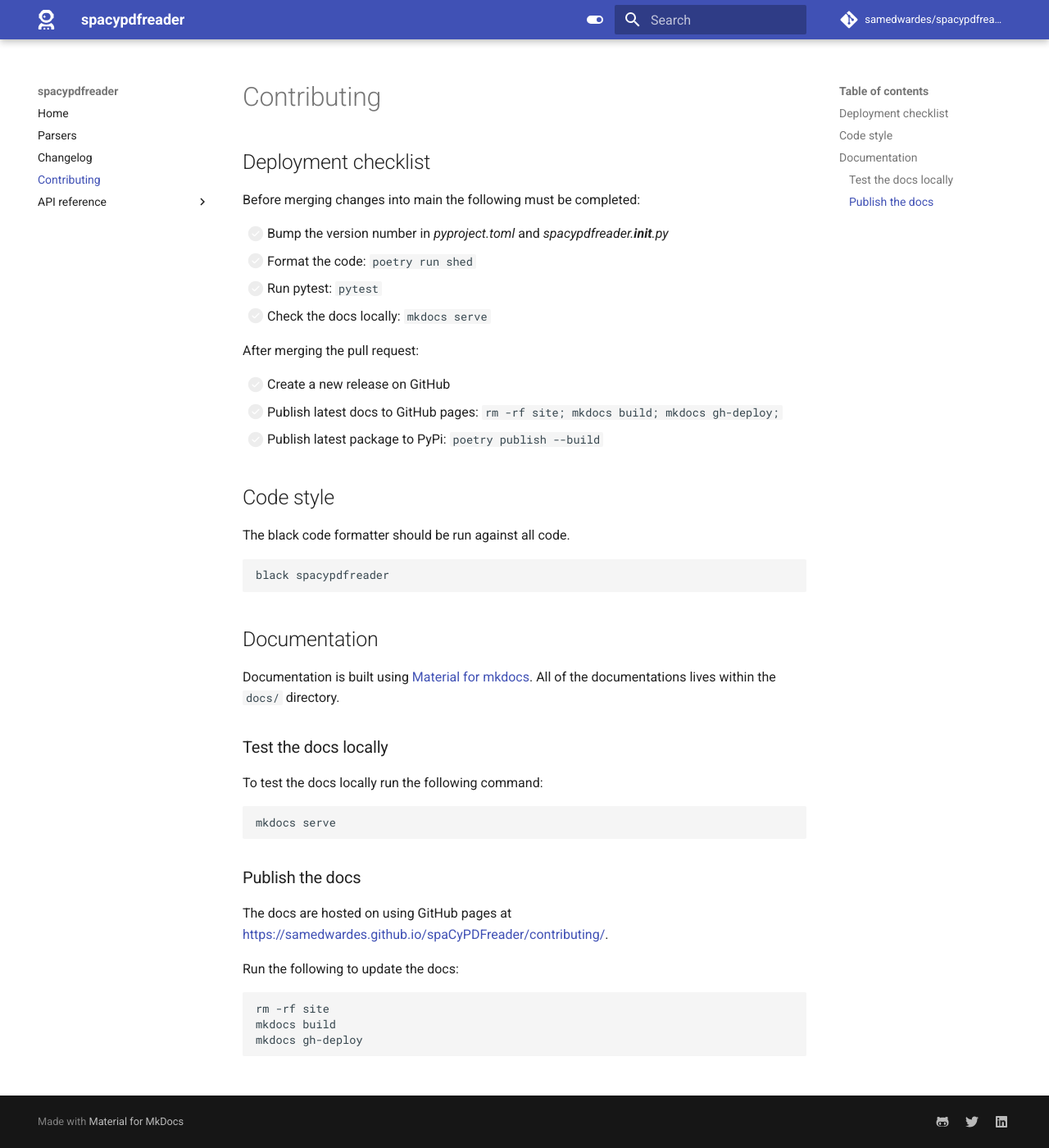
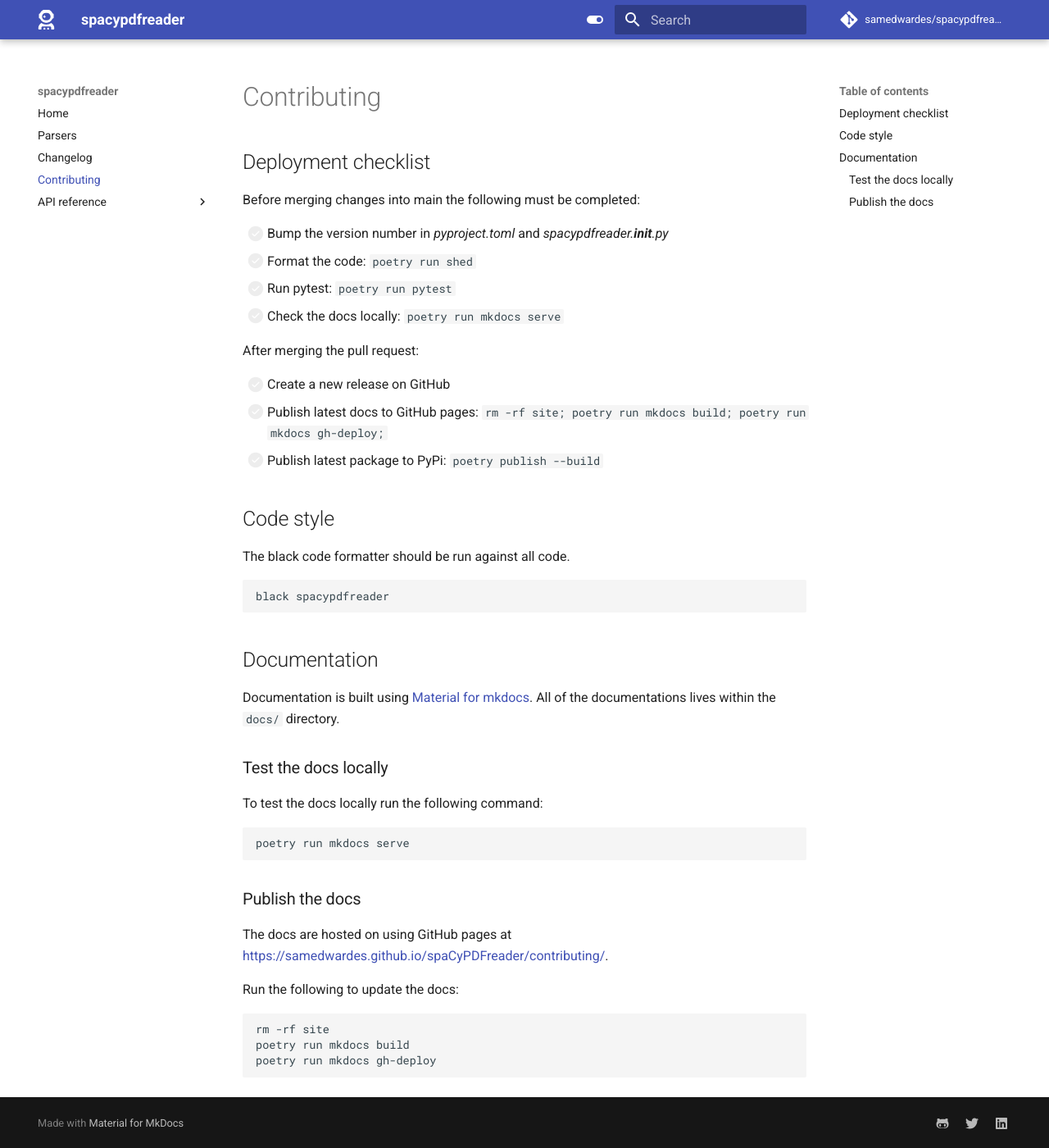
Before and after one commit to SamEdwardes/spacypdfreader, an MkDocs documentation site: the page built from docs/contributing.md, in a window 1280 px wide and 1400 px high. Shown: the whole window at 82% size. Built offline with MkDocs 1.6.1 and Material for MkDocs 9.7.7, drawn with Linux system fonts in a browser that asks for light colours; comment, search, counter and statistics services are not loaded.

Commit message:
Update contributing guide to use poetry

````diff
--- a/docs/contributing.md
+++ b/docs/contributing.md
@@ -6,13 +6,13 @@ Before merging changes into main the following must be completed:
 
 - [ ] Bump the version number in *pyproject.toml* and *spacypdfreader.__init__.py*
 - [ ] Format the code: `poetry run shed`
-- [ ] Run pytest: `pytest`
-- [ ] Check the docs locally: `mkdocs serve`
+- [ ] Run pytest: `poetry run pytest`
+- [ ] Check the docs locally: `poetry run mkdocs serve`
 
 After merging the pull request:
 
 - [ ] Create a new release on GitHub
-- [ ] Publish latest docs to GitHub pages: `rm -rf site; mkdocs build; mkdocs gh-deploy;`
+- [ ] Publish latest docs to GitHub pages: `rm -rf site; poetry run mkdocs build; poetry run mkdocs gh-deploy;`
 - [ ] Publish latest package to PyPi: `poetry publish --build`
 
 ## Code style
@@ -32,7 +32,7 @@ Documentation is built using [Material for mkdocs](https://squidfunk.github.io/m
 To test the docs locally run the following command:
 
 ```bash
-mkdocs serve
+poetry run mkdocs serve
 ```
 
 ### Publish the docs
@@ -43,6 +43,6 @@ Run the following to update the docs:
 
 ```bash
 rm -rf site
-mkdocs build
-mkdocs gh-deploy
+poetry run mkdocs build
+poetry run mkdocs gh-deploy
 ```
````
